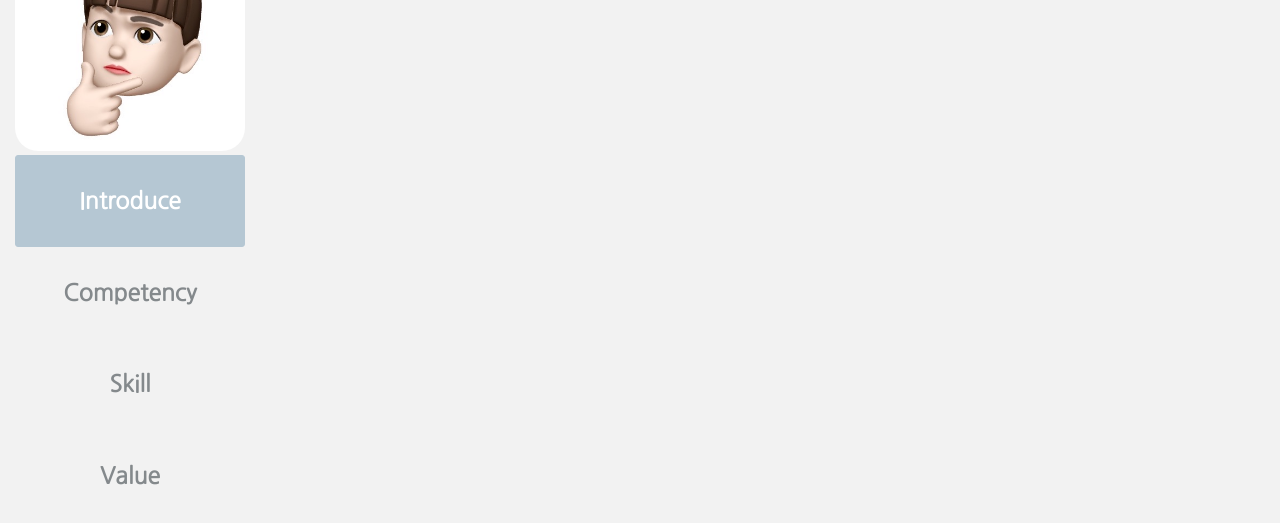
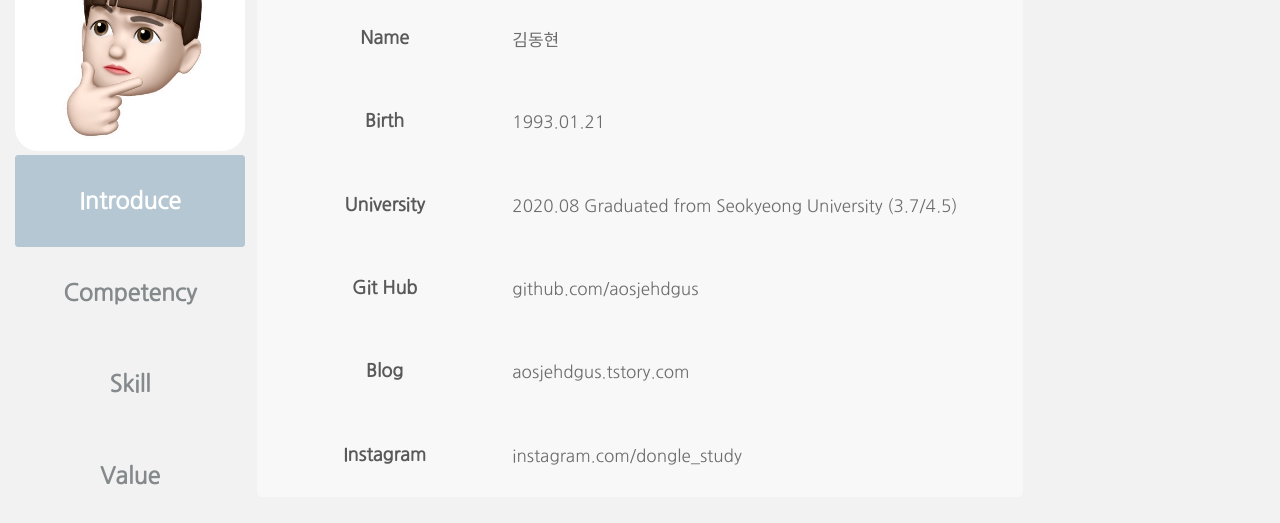
Before and after one commit to aosjehdgus/dongle-s-portfolio, a plain HTML site: page index.html in a window 1280 px wide. Both pictures are taken after a click on the button "Introduce". Shown: the part 169-692 px from the top of the page. Drawn offline with nearby package versions, Linux system fonts and the light colour scheme.

Commit message:
Revise profile aricle section

```diff
--- a/css/style.css
+++ b/css/style.css
@@ -271,6 +271,38 @@ height : 800px;
 
 }
 
+.profile_article_section{
+
+  display: grid;
+  grid : repeat(6, 1fr) / 1fr 2fr;
+  background-color: rgba(255, 255, 255, 0.4);
+  border:1px rgba(255, 255, 255, 0.4);
+  border-radius: 5px;
+  height: 500px;
+  align-items: center;
+
+}
+
+.profile_article_section h5{
+
+  font-size: 18px;
+  color: #595959;
+  font-weight: 800;
+  text-align: center;
+  text-transform: capitalize;
+
+}
+
+.profile_article_section p{
+
+  font-size: 17px;
+  color: #6d6d6d;
+  font-weight: 500;
+
+
+
+}
+
 .competency_article_section{
 
   display:grid;
@@ -280,7 +312,7 @@ height : 800px;
   background-color: rgba(255, 255, 255, 0.4);
   border:1px rgba(255, 255, 255, 0.4);
   border-radius: 5px;
-  height: 400px;
+  height: 500px;
 
 }
 
@@ -326,7 +358,7 @@ height : 800px;
 
   border:1px rgba(255, 255, 255, 0.4);
   border-radius: 5px;
-  height: 400px;
+  height: 500px;
 
 }
 
--- a/index.html
+++ b/index.html
@@ -93,7 +93,28 @@
 
         </header>
 
-        <article>
+        <article class="profile_article_section">
+
+          <h5>name</h5>
+          <p>김동현</p>
+          <h5>birth</h5>
+          <p>1993.01.21</p>
+          <h5>university</h5>
+          <p>2020.08 Graduated from Seokyeong University (3.7/4.5) </p>
+          <h5>git hub</h5>
+          <a href="https://github.com/aosjehdgus" target="_blank">
+            <p>github.com/aosjehdgus</p>
+          </a>
+          <h5>blog</h5>
+          <a href="https://aosjehdgus.tistory.com/" target="_blank">
+            <p>aosjehdgus.tstory.com</p>
+          </a>
+          <h5>instagram</h5>
+          <a href="https://www.instagram.com/dongle__study/" target="_blank">
+            <p>instagram.com/dongle_study</p>
+          </a>
+
+
         </article>
 
       </section>
```
